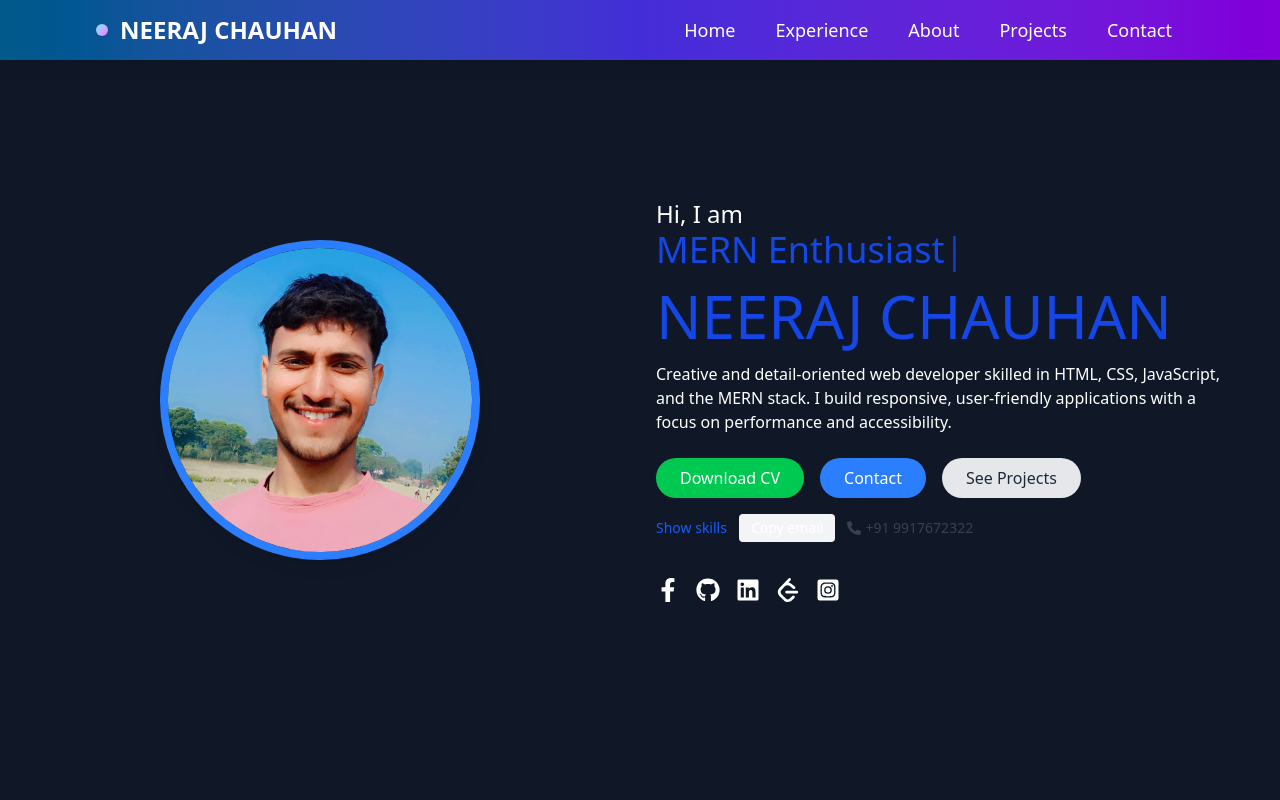
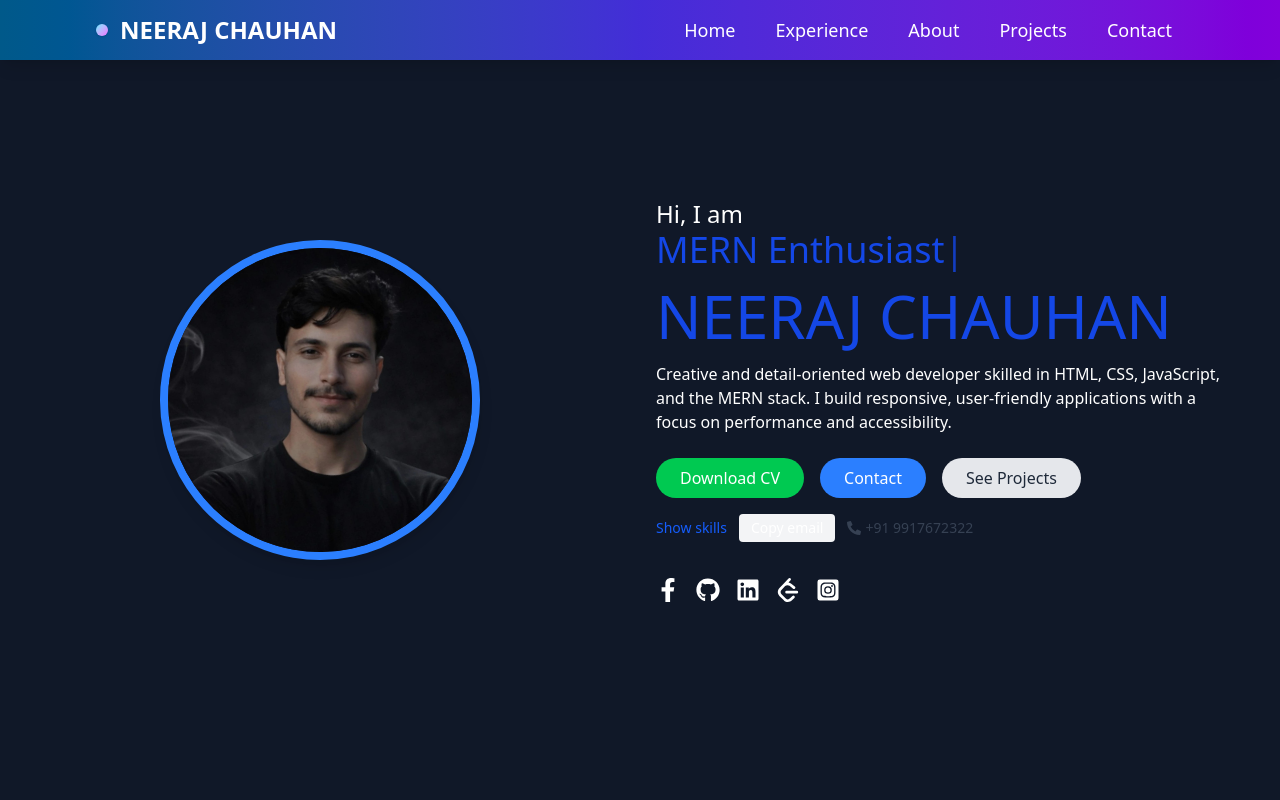
Before and after one commit to Neeraj-chauhan12/Portfolio, a React (Vite) app: page / in a window 1280 px wide. Shown: the top 800 px of the page. Built offline with nearby package versions, Linux system fonts and the light colour scheme.

Commit message:
improve photo

```diff
--- a/index.html
+++ b/index.html
@@ -2,7 +2,7 @@
 <html lang="en">
   <head>
     <meta charset="UTF-8" />
-    <link rel="icon" type="image/svg+xml" href="/neeraj.jpg" />
+    <link rel="icon" type="image/svg+xml" href="/my.jpeg" />
     <meta name="viewport" content="width=device-width, initial-scale=1.0" />
     <title>Neeraj portfolio</title>
   </head>
--- a/src/components/Leftpage1.jsx
+++ b/src/components/Leftpage1.jsx
@@ -4,7 +4,7 @@ const Leftpage1 = () => {
   return (
     <div className='md:w-1/2 w-full h-full flex justify-center items-center'>
       <img
-        src={'/neeraj.jpg'}
+        src={'/my.jpeg'}
         alt='Neeraj Chauhan'
         loading='lazy'
         className='h-80 w-80 object-cover mt-6 mb-6 md:-rotate-12 -rotate-12 rounded-full border-8 border-blue-500 shadow-lg transition-transform transform hover:scale-105'
--- a/src/components/Rightpage1.jsx
+++ b/src/components/Rightpage1.jsx
@@ -90,7 +90,7 @@ const Rightpage1 = () => {
           {copied ? 'Email copied' : 'Copy email'}
         </button>
 
-        <a href='tel:+1234567890' className='flex items-center gap-1 text-sm text-gray-700'>
+        <a href='tel:+91 9917672322' className='flex items-center gap-1 text-sm text-gray-700'>
           <FaPhoneAlt /> <span className='hidden md:inline'>+91 9917672322</span>
         </a>
       </div>
```
Also changed, not shown: public/my.jpeg (added).
